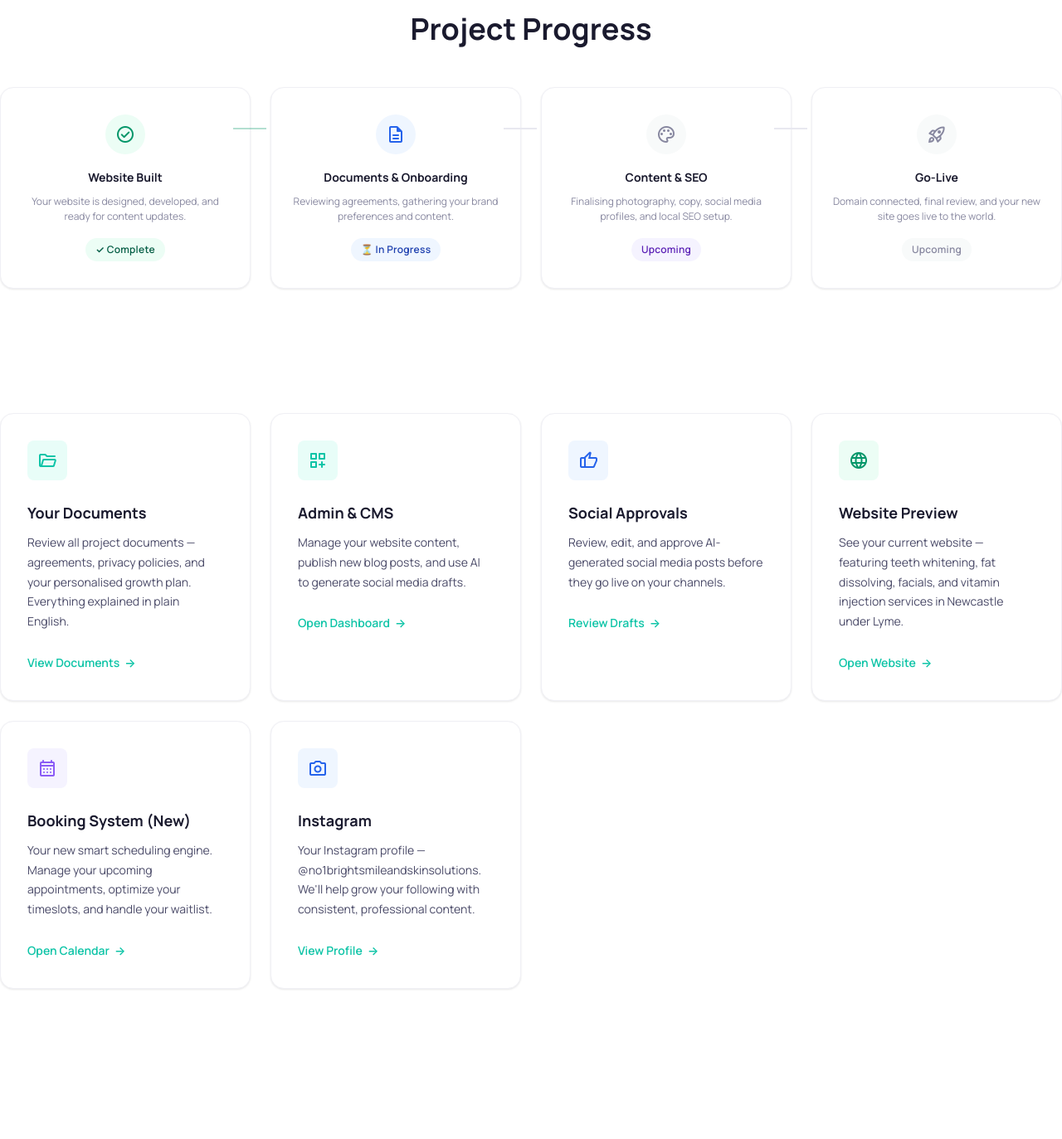
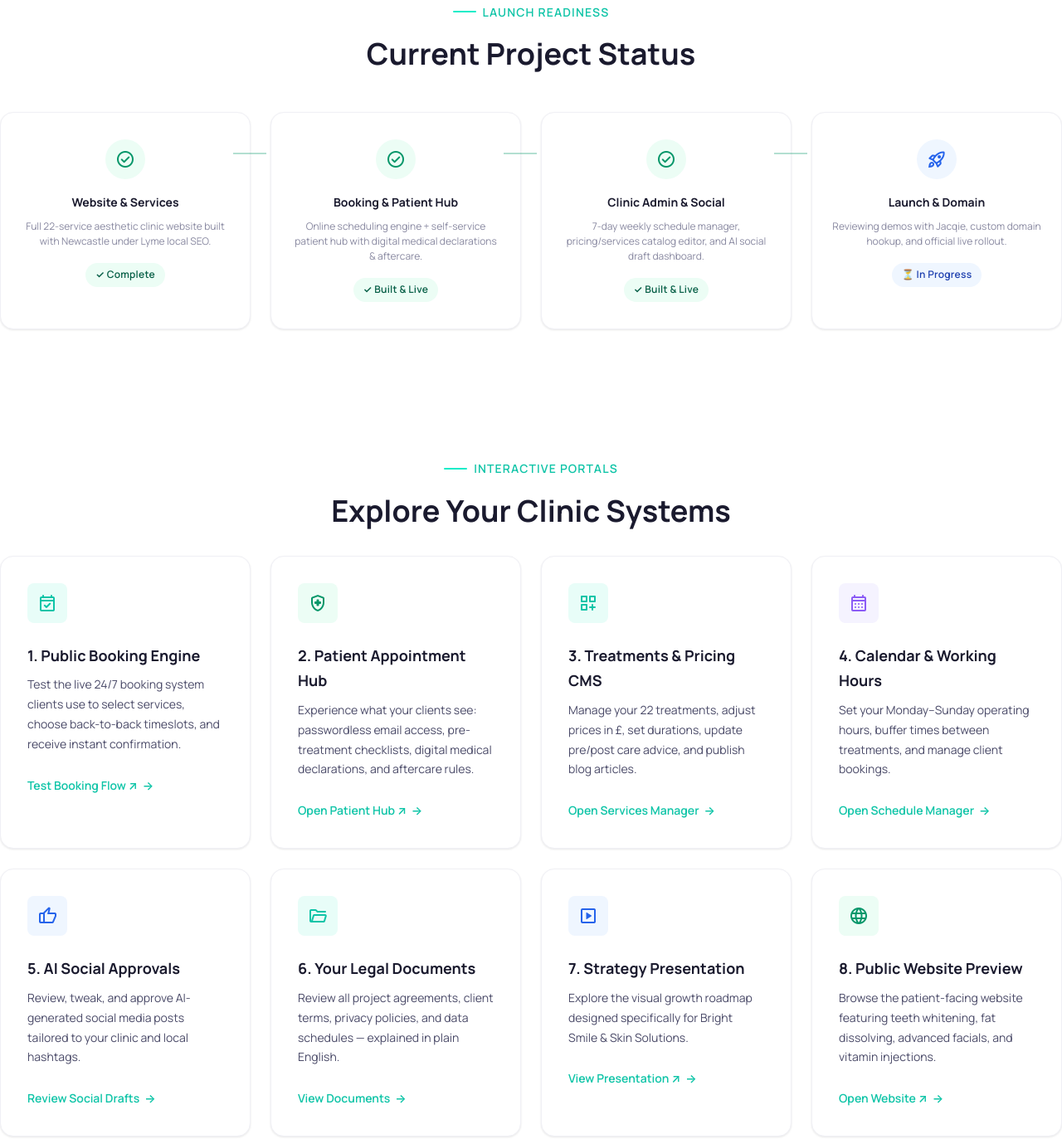
Before and after one commit to itl-Software-Company/itl-bright-smile-and-skin-solutions, a plain HTML site: page portal/index.html in a window 1280 px wide. Shown: the part 711-2084 px from the top of the page at 83% size. Drawn offline with nearby package versions, Linux system fonts and the light colour scheme.

Commit message:
feat: update launch proposal portal with live status and 8 interactive clinic system links

```diff
--- a/portal/index.html
+++ b/portal/index.html
@@ -39,13 +39,12 @@
     <section class="portal-hero container">
       <span class="portal-hero__label">No.1 Bright Smile and Skin Solutions</span>
       <h1 class="portal-hero__title">
-        Your digital<br>
-        <em>growth plan</em><br>
-        is underway
+        Your Clinic Platform &amp;<br>
+        <em>Growth Plan</em><br>
+        is ready for review
       </h1>
       <p class="portal-hero__desc">
-        We're building your online presence — a stunning website, local SEO dominance,
-        and smart social media that brings clients through the door.
+        We've built your complete digital clinic infrastructure: an intuitive 24/7 booking engine, a dedicated Patient Hub with pre-care &amp; aftercare guides, a clinic operations manager, and your AI social media tools.
       </p>
     </section>
 
@@ -53,7 +52,7 @@
     <section class="section container tracker">
       <div class="tracker__header text-center">
         <span class="section-label">Launch Readiness</span>
-        <h2 class="section-title">Project Progress</h2>
+        <h2 class="section-title">Current Project Status</h2>
       </div>
 
       <div class="tracker__steps">
@@ -62,120 +61,146 @@
           <div class="tracker__step-icon">
             <span class="material-symbols-rounded">check_circle</span>
           </div>
-          <h3>Website Built</h3>
-          <p>Your website is designed, developed, and ready for content updates.</p>
+          <h3>Website &amp; Services</h3>
+          <p>Full 22-service aesthetic clinic website built with Newcastle under Lyme local SEO.</p>
           <span class="status-badge status-badge--complete">✓ Complete</span>
         </div>
 
-        <!-- Step 2: Documents & Onboarding -->
-        <div class="tracker__step tracker__step--in-progress">
+        <!-- Step 2: Smart Booking & Patient Hub -->
+        <div class="tracker__step tracker__step--complete">
           <div class="tracker__step-icon">
-            <span class="material-symbols-rounded">description</span>
+            <span class="material-symbols-rounded">check_circle</span>
           </div>
-          <h3>Documents &amp; Onboarding</h3>
-          <p>Reviewing agreements, gathering your brand preferences and content.</p>
-          <span class="status-badge status-badge--in-progress">⏳ In Progress</span>
+          <h3>Booking &amp; Patient Hub</h3>
+          <p>Online scheduling engine + self-service patient hub with digital medical declarations &amp; aftercare.</p>
+          <span class="status-badge status-badge--complete">✓ Built &amp; Live</span>
         </div>
 
-        <!-- Step 3: Content & SEO -->
-        <div class="tracker__step tracker__step--pending">
+        <!-- Step 3: Admin CMS & Social Approvals -->
+        <div class="tracker__step tracker__step--complete">
           <div class="tracker__step-icon">
-            <span class="material-symbols-rounded">palette</span>
+            <span class="material-symbols-rounded">check_circle</span>
           </div>
-          <h3>Content &amp; SEO</h3>
-          <p>Finalising photography, copy, social media profiles, and local SEO setup.</p>
-          <span class="status-badge status-badge--pending">Upcoming</span>
+          <h3>Clinic Admin &amp; Social</h3>
+          <p>7-day weekly schedule manager, pricing/services catalog editor, and AI social draft dashboard.</p>
+          <span class="status-badge status-badge--complete">✓ Built &amp; Live</span>
         </div>
 
         <!-- Step 4: Go-Live -->
-        <div class="tracker__step tracker__step--pending">
+        <div class="tracker__step tracker__step--in-progress">
           <div class="tracker__step-icon">
             <span class="material-symbols-rounded">rocket_launch</span>
           </div>
-          <h3>Go-Live</h3>
-          <p>Domain connected, final review, and your new site goes live to the world.</p>
-          <span class="status-badge status-badge--not-started">Upcoming</span>
+          <h3>Launch &amp; Domain</h3>
+          <p>Reviewing demos with Jacqie, custom domain hookup, and official live rollout.</p>
+          <span class="status-badge status-badge--in-progress">⏳ In Progress</span>
         </div>
       </div>
     </section>
 
-    <!-- Feature Cards -->
+    <!-- Feature Cards / Portal Links -->
     <section class="section container">
+      <div class="tracker__header text-center" style="margin-bottom: 2rem;">
+        <span class="section-label">Interactive Portals</span>
+        <h2 class="section-title">Explore Your Clinic Systems</h2>
+      </div>
+
       <div class="cards-grid">
 
-        <!-- Documents -->
+        <!-- 1. Public Booking Engine -->
+        <a href="../booking.html" class="feature-card" target="_blank">
+          <div class="feature-card__icon feature-card__icon--teal">
+            <span class="material-symbols-rounded">event_available</span>
+          </div>
+          <h3>1. Public Booking Engine</h3>
+          <p>
+            Test the live 24/7 booking system clients use to select services, choose back-to-back timeslots, and receive instant confirmation.
+          </p>
+          <span class="feature-card__link">Test Booking Flow ↗</span>
+        </a>
+
+        <!-- 2. Patient Appointment Hub -->
+        <a href="../my-appointment.html" class="feature-card" target="_blank">
+          <div class="feature-card__icon feature-card__icon--green">
+            <span class="material-symbols-rounded">health_and_safety</span>
+          </div>
+          <h3>2. Patient Appointment Hub</h3>
+          <p>
+            Experience what your clients see: passwordless email access, pre-treatment checklists, digital medical declarations, and aftercare rules.
+          </p>
+          <span class="feature-card__link">Open Patient Hub ↗</span>
+        </a>
+
+        <!-- 3. Clinic Admin & Pricing CMS -->
+        <a href="cms.html" class="feature-card">
+          <div class="feature-card__icon feature-card__icon--teal">
+            <span class="material-symbols-rounded">dashboard_customize</span>
+          </div>
+          <h3>3. Treatments &amp; Pricing CMS</h3>
+          <p>
+            Manage your 22 treatments, adjust prices in £, set durations, update pre/post care advice, and publish blog articles.
+          </p>
+          <span class="feature-card__link">Open Services Manager</span>
+        </a>
+
+        <!-- 4. Weekly Calendar & Hours -->
+        <a href="bookings.html" class="feature-card">
+          <div class="feature-card__icon feature-card__icon--purple">
+            <span class="material-symbols-rounded">calendar_month</span>
+          </div>
+          <h3>4. Calendar &amp; Working Hours</h3>
+          <p>
+            Set your Monday–Sunday operating hours, buffer times between treatments, and manage client bookings.
+          </p>
+          <span class="feature-card__link">Open Schedule Manager</span>
+        </a>
+
+        <!-- 5. Social Media Approvals -->
+        <a href="social.html" class="feature-card">
+          <div class="feature-card__icon feature-card__icon--blue">
+            <span class="material-symbols-rounded">thumb_up</span>
+          </div>
+          <h3>5. AI Social Approvals</h3>
+          <p>
+            Review, tweak, and approve AI-generated social media posts tailored to your clinic and local hashtags.
+          </p>
+          <span class="feature-card__link">Review Social Drafts</span>
+        </a>
+
+        <!-- 6. Governance Documents -->
         <a href="documents.html" class="feature-card">
           <div class="feature-card__icon feature-card__icon--teal">
             <span class="material-symbols-rounded">folder_open</span>
           </div>
-          <h3>Your Documents</h3>
+          <h3>6. Your Legal Documents</h3>
           <p>
-            Review all project documents — agreements, privacy policies, and your
-            personalised growth plan. Everything explained in plain English.
+            Review all project agreements, client terms, privacy policies, and data schedules — explained in plain English.
           </p>
           <span class="feature-card__link">View Documents</span>
         </a>
 
-        <!-- CMS Dashboard -->
-        <a href="login.html" class="feature-card">
-          <div class="feature-card__icon feature-card__icon--teal">
-            <span class="material-symbols-rounded">dashboard_customize</span>
+        <!-- 7. Growth Pitch Presentation -->
+        <a href="../presentation.html" class="feature-card" target="_blank">
+          <div class="feature-card__icon feature-card__icon--blue">
+            <span class="material-symbols-rounded">slideshow</span>
           </div>
-          <h3>Admin & CMS</h3>
+          <h3>7. Strategy Presentation</h3>
           <p>
-            Manage your website content, publish new blog posts, and use AI to generate social media drafts.
+            Explore the visual growth roadmap designed specifically for Bright Smile &amp; Skin Solutions.
           </p>
-          <span class="feature-card__link">Open Dashboard</span>
+          <span class="feature-card__link">View Presentation ↗</span>
         </a>
 
-        <!-- Social Approval Dashboard -->
-        <a href="social.html" class="feature-card">
-          <div class="feature-card__icon feature-card__icon--blue">
-            <span class="material-symbols-rounded">thumb_up</span>
-          </div>
-          <h3>Social Approvals</h3>
-          <p>
-            Review, edit, and approve AI-generated social media posts before they go live on your channels.
-          </p>
-          <span class="feature-card__link">Review Drafts</span>
-        </a>
-
-        <!-- Live Website Preview -->
+        <!-- 8. Live Public Website -->
         <a href="../index.html" class="feature-card" target="_blank">
           <div class="feature-card__icon feature-card__icon--green">
             <span class="material-symbols-rounded">language</span>
           </div>
-          <h3>Website Preview</h3>
+          <h3>8. Public Website Preview</h3>
           <p>
-            See your current website — featuring teeth whitening, fat dissolving,
-            facials, and vitamin injection services in Newcastle under Lyme.
+            Browse the patient-facing website featuring teeth whitening, fat dissolving, advanced facials, and vitamin injections.
           </p>
-          <span class="feature-card__link">Open Website</span>
-        </a>
-
-        <!-- Booking -->
-        <a href="bookings.html" class="feature-card">
-          <div class="feature-card__icon feature-card__icon--purple">
-            <span class="material-symbols-rounded">calendar_month</span>
-          </div>
-          <h3>Booking System (New)</h3>
-          <p>
-            Your new smart scheduling engine. Manage your upcoming appointments, optimize your timeslots, and handle your waitlist.
-          </p>
-          <span class="feature-card__link">Open Calendar</span>
-        </a>
-
-        <!-- Instagram -->
-        <a href="https://www.instagram.com/no1brightsmileandskinsolutions" class="feature-card" target="_blank" rel="noopener">
-          <div class="feature-card__icon feature-card__icon--blue">
-            <span class="material-symbols-rounded">photo_camera</span>
-          </div>
-          <h3>Instagram</h3>
-          <p>
-            Your Instagram profile — @no1brightsmileandskinsolutions. We'll help
-            grow your following with consistent, professional content.
-          </p>
-          <span class="feature-card__link">View Profile</span>
+          <span class="feature-card__link">Open Website ↗</span>
         </a>
 
       </div>
```
